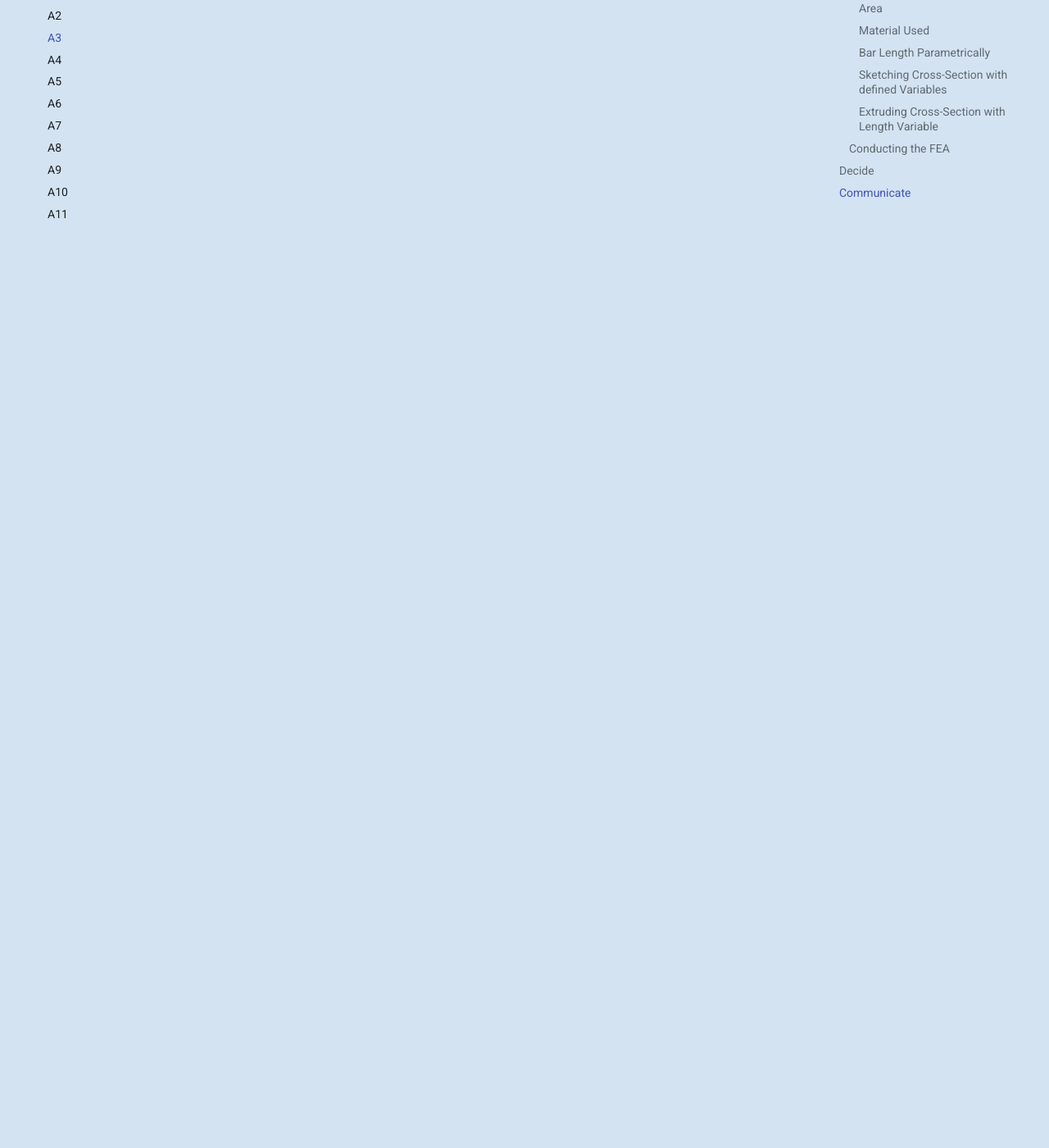
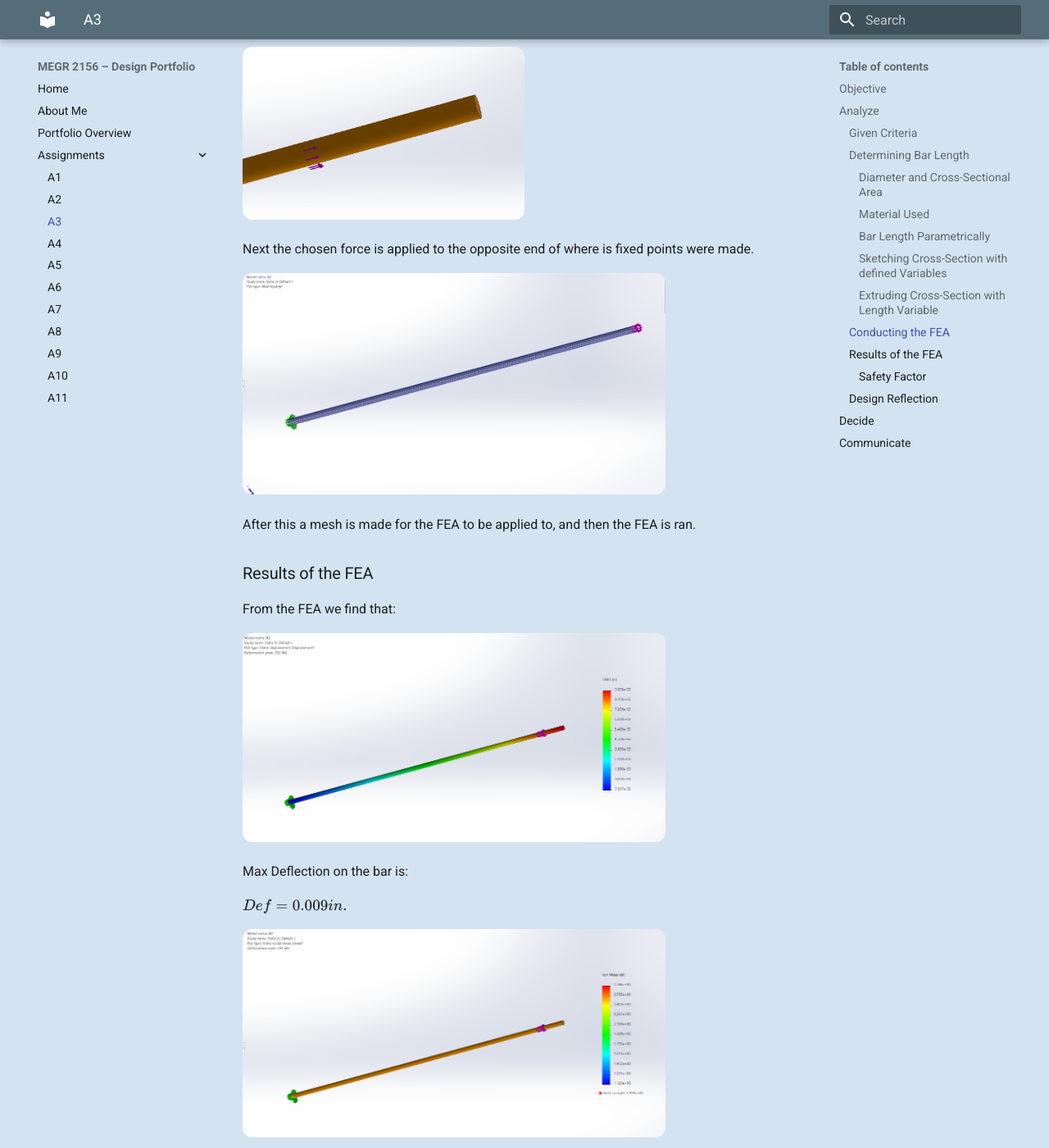
Before and after one commit to Noah-DiMenna/megr2156-portfolio, an MkDocs documentation site: the page built from docs/assignments/A03/index.md, in a window 1280 px wide and 1400 px high, scrolled down 5207 px. Shown: the whole window at 82% size. Built offline with MkDocs 1.6.1 and Material for MkDocs 9.7.7, drawn with Linux system fonts in a browser that asks for light colours; some of the changed text lies outside the part shown.

Commit message:
Update index.md

```diff
--- a/docs/assignments/A03/index.md
+++ b/docs/assignments/A03/index.md
@@ -93,6 +93,51 @@ This photo shows the dimensions used for the extrude. This directly pull the var
 
 From here the beam is complete and is ready to run an FEA with the given criteria above. I chose to use a force of $F=500lb_{f}$
 
+<img src="A3-FEA-Fixed-Points.png" style="border-radius: 12px; width: 50%;">
+
+First the fixed points are defined on one end of the bar as shown in the photo above
+
+<img src="A3-FEA-Force.png" style="border-radius: 12px; width: 50%;">
+
+Next the chosen force is applied to the opposite end of where is fixed points were made.
+
+<img src="A3-Mesh.png" style="border-radius: 12px; width: 75%;">
+
+After this a mesh is made for the FEA to be applied to, and then the FEA is ran.
+
+### Results of the FEA
+
+From the FEA we find that:
+
+<img src="A3-FEA-Deformation.png" style="border-radius: 12px; width: 75%;">
+
+Max Deflection on the bar is:
+
+$Def=0.009in.$
+
+<img src="A3-FEA-Stress.png" style="border-radius: 12px; width: 75%;">
+
+Max Stress on the bar is:
+
+$Stress_{max}=2.746ksi$
+
+And the Yield Strength is:
+
+$S_y=3.999ksi$
+
+#### Safety Factor
+
+Given the max stress the bar experiences and the given yield strength of aluminum $(40ksi)$. we can find the safety factor to be:
+
+$SF=\frac{40ksi}{2.746ksi}$
+
+$SF=14.566$
+
+### Design Reflection
+
+
+
+
 
 
 
```
